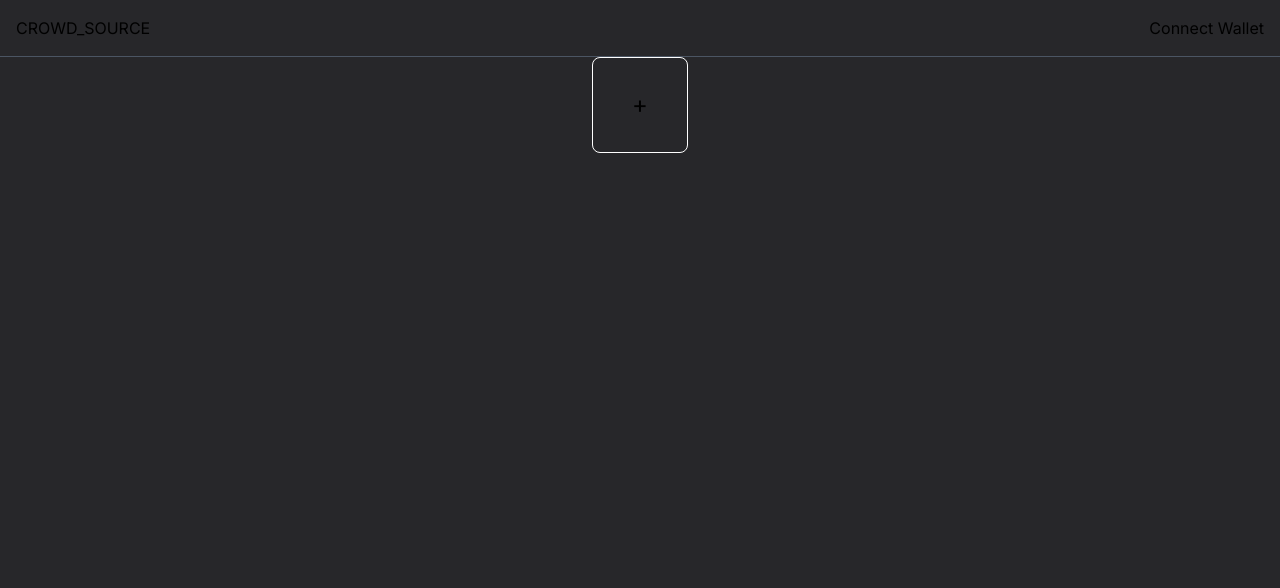
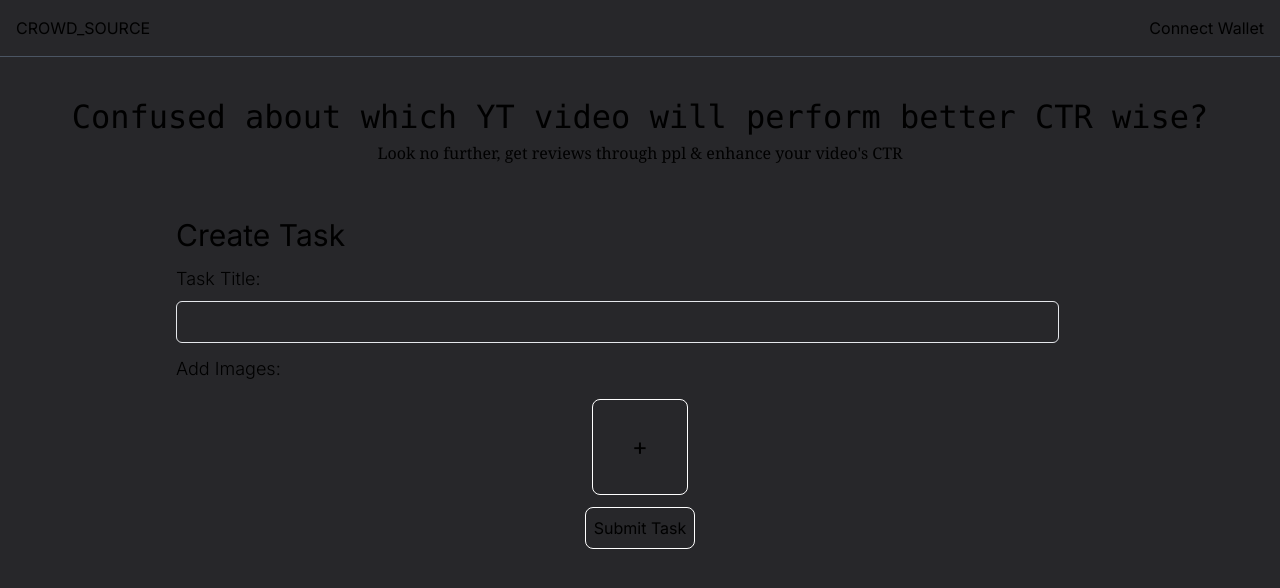
Before and after one commit to Praharx/dec_dao_crowdsourcing, a Next.js app in the folder user-frontend/: page / in a window 1280 px wide. Shown: the top 588 px of the page. Built offline with nearby package versions, Linux system fonts and the light colour scheme.

Commit message:
Made the landing page for userend.

```diff
--- a/user-frontend/app/page.tsx
+++ b/user-frontend/app/page.tsx
@@ -1,11 +1,12 @@
+import AppComponent from "@/components/AppComponent";
 import Appbar from "../components/Appbar";
-import UploadImage from "../components/uploadImage";
+
 
 export default function Home() {
   return (
     <main className="flex flex-col min-h-screen bg-zinc-800">
       <Appbar />
-      <UploadImage />
+      <AppComponent />
     </main>
   );
 }
--- /dev/null
+++ b/user-frontend/app/task/[taskId]/page.tsx
@@ -0,0 +1,19 @@
+"use client"
+
+import React, { useEffect } from "react";
+import {useParams, useRouter} from "next/navigation";
+import axios from "axios";
+
+const BACKEND_URL = process.env.NEXT_PUBLIC_BACKEND_URL;
+
+export default function taskFunction(){
+    const {taskId} = useParams();
+
+    async function fetchDetails() {
+        const response = await axios.get(`${BACKEND_URL}/`)
+    }
+
+    return <main className="flex flex-col min-h-screen bg-zinc-800">
+        {taskId}
+    </main>
+}
--- /dev/null
+++ b/user-frontend/components/AppComponent.tsx
@@ -0,0 +1,64 @@
+"use client"
+
+import {useState} from "react";
+import UploadImage from "../components/uploadImage";
+import axios from "axios";
+import { useRouter } from "next/navigation";
+
+const BACKEND_URL = process.env.NEXT_PUBLIC_BACKEND_URL;
+
+export default function AppComponent(){
+    const [title,setTitle] = useState("");
+    const [images,setImages] = useState<string[]>([]);
+    const router = useRouter();
+
+    async function handleSubmit(){
+        const modImages = images.map(img =>{
+            return {
+                imageUrl: img
+            }
+        });
+        const response = await axios.post(`${BACKEND_URL}/v1/user/task`,{
+            options: modImages,
+            title: title,
+            signature: "0x49820457576"
+        },{
+            headers: {
+                Authorization: "eyJhbGciOiJIUzI1NiIsInR5cCI6IkpXVCJ9.eyJ1c2VySWQiOjEsImlhdCI6MTcyNDExOTg3NH0.g0H_URzXL6MNid7eceNQsefCxleYcqzqqMnOi7D9J8E"
+            }
+        });
+        if(!response) {
+            alert("Task wasn't submitted!")
+        };
+        router.push(`/task/${response.data.id}`)
+    }
+    return <div className="flex flex-col pt-9 gap-2">
+        <div className="mx-auto">
+        <h1 className="text-[2rem]  font-mono">Confused about which YT video will perform better CTR wise?</h1>
+        <h3 className="font-serif mb-3 text-center">Look no further, get reviews through ppl & enhance your video's CTR</h3>
+        </div>
+        <br />
+        <h1 className="text-3xl  ml-44">Create Task</h1>
+
+        <div className="ml-44 mt-1">
+                <label htmlFor="taskTitle" className="block text-lg font-light">
+                    Task Title:
+                </label>
+                <input
+                    type="text"
+                    id="taskTitle"
+                    value={title}
+                    onChange={(e)=> setTitle(e.target.value)}
+                    className="mt-2 p-2 border rounded-md w-4/5 bg-zinc-800"
+                />
+        </div>
+
+        <div className="ml-44 mt-1 text-lg font-light mb-2">
+            Add Images:
+        </div>
+
+        <UploadImage images={images} setImages={setImages}/>
+
+        <button className="border border-white w-fit p-2 rounded-lg mx-auto mt-1 mb-10" onClick={handleSubmit}>Submit Task</button>
+    </div>
+}
--- a/user-frontend/components/uploadImage.tsx
+++ b/user-frontend/components/uploadImage.tsx
@@ -6,18 +6,20 @@ import axios from "axios";
 const BACKEND_URL = process.env.NEXT_PUBLIC_BACKEND_URL;
 const CLOUDFRONT_URL = process.env.NEXT_PUBLIC_CLOUDFRONT_URL;
 
-const UploadImage = () => {
+interface UploadImageProps {
+    images: string[];
+    setImages: React.Dispatch<React.SetStateAction<string[]>>;
+}
+
+const UploadImage = ({images,setImages}:UploadImageProps) => {
     const [uploading, setUploading] = useState(false);
-    const [images,setImages] = useState<string[]>([
-
-    ]);
 
     async function chooseFile(e: React.ChangeEvent<HTMLInputElement>) {
         setUploading(true);
 
         try
         {
-            const response = await axios.get(`http://localhost:3000/v1/user/preSignedUrl`, {
+            const response = await axios.get(`${BACKEND_URL}/v1/user/preSignedUrl`, {
                 headers: {
                     Authorization: "eyJhbGciOiJIUzI1NiIsInR5cCI6IkpXVCJ9.eyJ1c2VySWQiOjEsImlhdCI6MTcyNDExOTg3NH0.g0H_URzXL6MNid7eceNQsefCxleYcqzqqMnOi7D9J8E"
                 }
```
